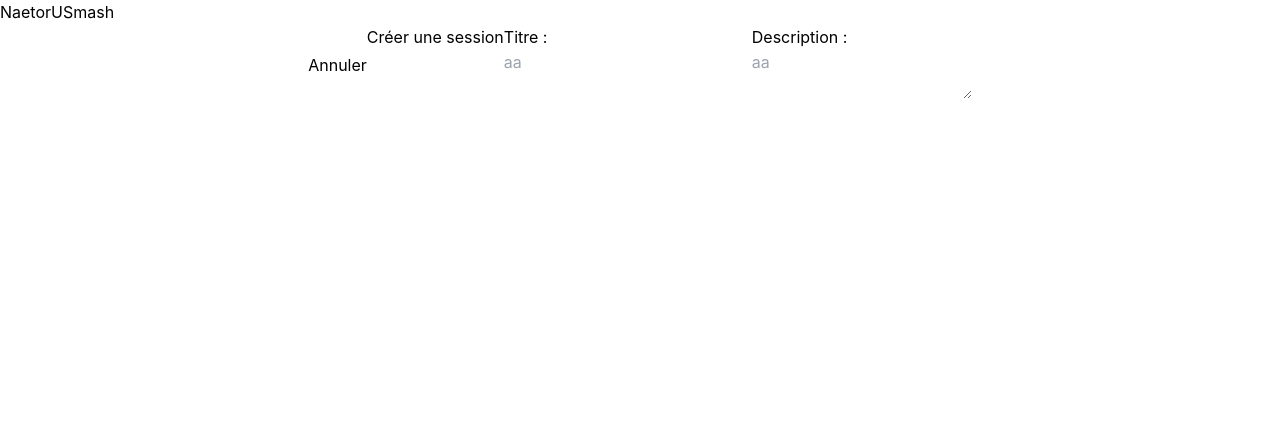
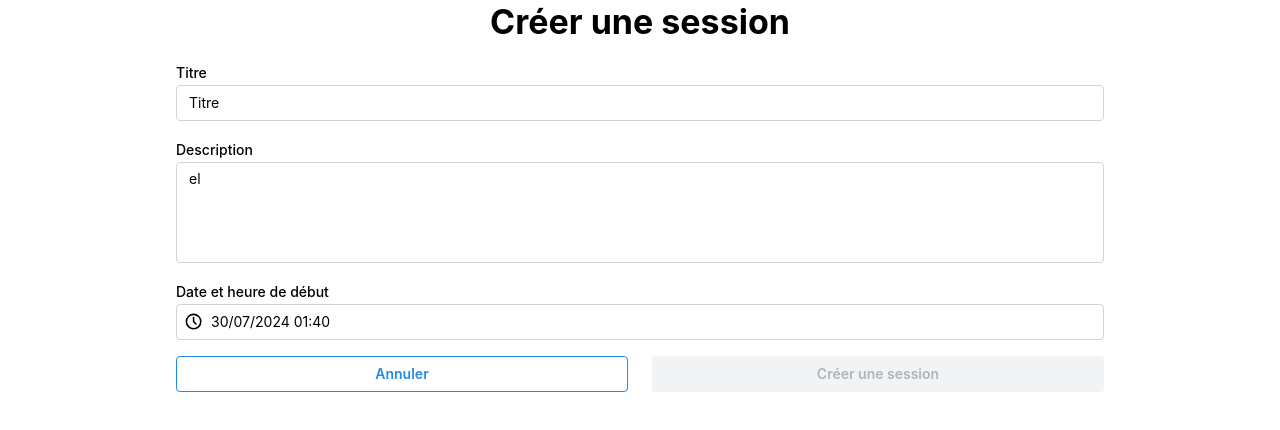
Before and after one commit to shyybi/smashsession, a React (Create React App) app: page /create in a window 1280 px wide. Shown: the top 430 px of the page. Built offline with nearby package versions, Linux system fonts and the light colour scheme; no server answers.

Commit message:
feat: text, area & datetime controlled inputs added + session creation form WIP

```diff
--- a/package.json
+++ b/package.json
@@ -3,8 +3,10 @@
   "version": "0.1.0",
   "private": true,
   "dependencies": {
-    "@mantine/core": "^7.11.2",
+    "@mantine/core": "^7.12.0",
+    "@mantine/dates": "^7.12.1",
     "@mantine/hooks": "^7.12.0",
+    "@tabler/icons-react": "^3.12.0",
     "@tanstack/react-query": "^5.51.21",
     "@testing-library/jest-dom": "^5.17.0",
     "@testing-library/react": "^13.4.0",
@@ -12,6 +14,7 @@
     "axios": "^1.7.2",
     "cors": "^2.8.5",
     "date-fns": "^3.6.0",
+    "dayjs": "^1.11.12",
     "dotenv": "^16.4.5",
     "express": "^4.19.2",
     "js-cookie": "^3.0.5",
@@ -19,6 +22,7 @@
     "mysql": "^2.18.1",
     "react": "^18.3.1",
     "react-dom": "^18.3.1",
+    "react-hook-form": "^7.52.2",
     "react-router-dom": "^6.25.1",
     "react-script": "^2.0.5",
     "react-scripts": "5.0.1",
--- /dev/null
+++ b/src/components/forms/DateTimePickerRhf.jsx
@@ -0,0 +1,24 @@
+import { useController } from "react-hook-form";
+import { DateTimePicker } from "@mantine/dates";
+import { IconClock } from "@tabler/icons-react";
+
+const DateTimePickerRhf = (props) => {
+  const { control, name } = props;
+
+  const { field } = useController({
+    name,
+    control,
+  });
+  const { value, onChange } = field;
+
+  return (
+    <DateTimePicker
+      leftSection={<IconClock color="black" size="1.2rem" />}
+      value={value}
+      onChange={onChange}
+      {...props}
+    />
+  );
+};
+
+export default DateTimePickerRhf;
--- /dev/null
+++ b/src/components/forms/TextInputRhf.jsx
@@ -0,0 +1,16 @@
+import { TextInput } from "@mantine/core";
+import { useController } from "react-hook-form";
+
+const TextInputRhf = (props) => {
+  const { control, name } = props;
+
+  const { field } = useController({
+    name,
+    control,
+  });
+  const { value, onChange } = field;
+
+  return <TextInput value={value} onChange={onChange} {...props} />;
+};
+
+export default TextInputRhf;
--- /dev/null
+++ b/src/components/forms/TextareaRhf.jsx
@@ -0,0 +1,16 @@
+import { Textarea } from "@mantine/core";
+import { useController } from "react-hook-form";
+
+const TextareaRhf = (props) => {
+  const { control, name } = props;
+
+  const { field } = useController({
+    name,
+    control,
+  });
+  const { value, onChange } = field;
+
+  return <Textarea value={value} onChange={onChange} {...props} />;
+};
+
+export default TextareaRhf;
--- a/src/index.js
+++ b/src/index.js
@@ -4,6 +4,7 @@ import App from './App';
 import { ThemeProvider } from './common/ThemeContext'; // Assurez-vous du bon chemin
 import { QueryClient, QueryClientProvider } from "@tanstack/react-query";
 import "@mantine/core/styles.css";
+import "@mantine/dates/styles.css";
 import { MantineProvider } from "@mantine/core";
 
 const queryClient = new QueryClient();
--- a/src/pages/Create.js
+++ b/src/pages/Create.js
@@ -1,40 +1,58 @@
+import { Button, Container, Flex, Stack, Title } from "@mantine/core";
 import "../App.css";
+import TextInputRhf from "../components/forms/TextInputRhf";
+import { useForm } from "react-hook-form";
+import TextareaRhf from "../components/forms/TextareaRhf";
+import DateTimePickerRhf from "../components/forms/DateTimePickerRhf";
+import { useNavigate } from "react-router-dom";
 
 function Create() {
+  const { control } = useForm({
+    defaultValues: {
+      title: "Titre",
+      description: "el",
+      startAt: new Date(),
+    },
+  });
+
+  const navigate = useNavigate();
+
   return (
-    <div className="flex flex-col">
-      <header>
-        <p>NaetorUSmash</p>
-        {/*
-        <div>
-          <img
-            src={`https://cdn.discordapp.com/avatars/${user.id}/${user.avatar}.png`}
-            alt="Discord Profile"
-            className="flex justify-center rounded-full size-72 border-2 border-black"
-          />
-          <p>{user.global_name}</p>
-        </div>
-        */}
-      </header>
-      <div className="flex flex-row w-full justify-center">
-        <div className="flex flex-row w-full justify-center">
-          <div className="flex justify-start w-auto">
-            <button>Annuler</button>
-          </div>
-          <div className="flex justify-center w-auto">
-            <p>Créer une session</p>
-          </div>
-          <div>
-            <p>Titre :</p>
-            <input type="text" placeholder="aa"></input>
-          </div>
-          <div>
-            <p>Description :</p>
-            <textarea placeholder="aa"></textarea>
-          </div>
-        </div>
-      </div>
-    </div>
+    <Container>
+      <Stack align="stretch">
+        <Title order={1} align="center">
+          Créer une session
+        </Title>
+        <TextInputRhf
+          control={control}
+          name="title"
+          label="Titre"
+          placeholder="Titre de la session"
+        />
+        <TextareaRhf
+          control={control}
+          name="description"
+          label="Description"
+          placeholder="Description de la session"
+          autosize
+          minRows={4}
+          maxRows={10}
+        />
+        <DateTimePickerRhf
+          control={control}
+          name="startAt"
+          label="Date et heure de début"
+        />
+        <Flex gap={24}>
+          <Button flex={1} onClick={() => navigate(-1)} variant="outline">
+            Annuler
+          </Button>
+          <Button flex={1} type="submit" disabled>
+            Créer une session
+          </Button>
+        </Flex>
+      </Stack>
+    </Container>
   );
 }
 export default Create;
```
Also changed, not shown: 2 other files (tests, documents, lock files or other folders).
